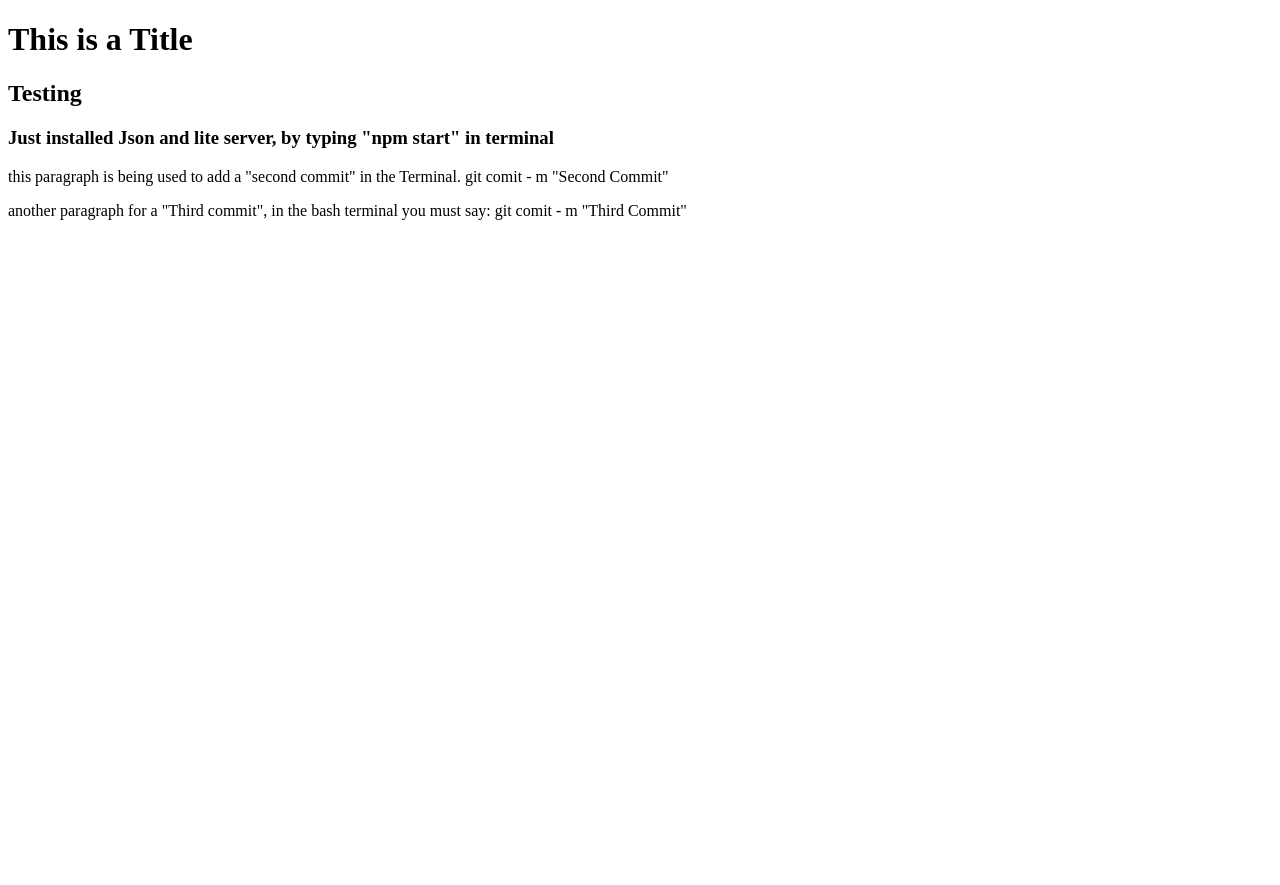
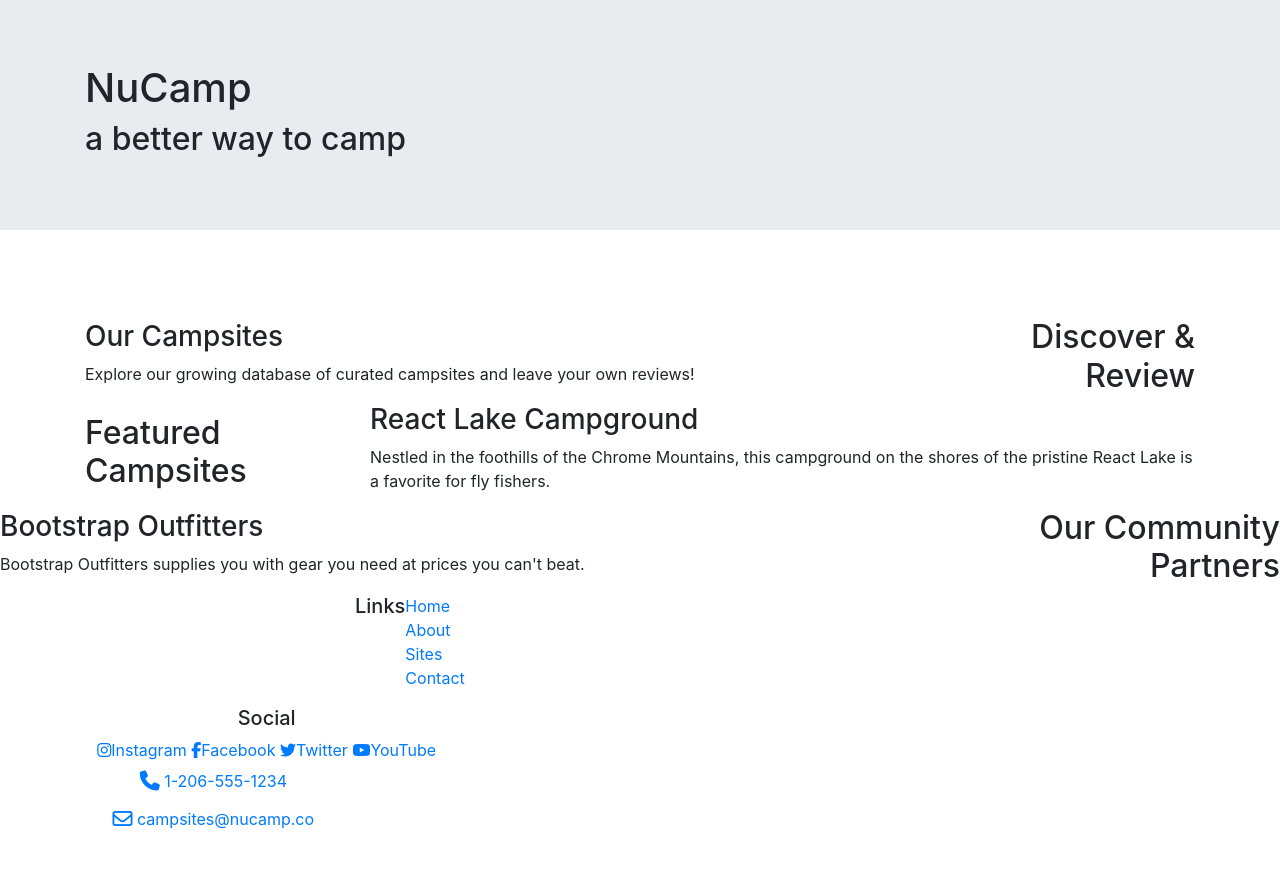
Before and after one commit to gonzagogo/git-test, a website: page index.html in a window 1280 px wide. Before the commit the page ends 800 px from the top, so only its background shows below. Drawn offline with nearby package versions, Linux system fonts and the light colour scheme.

Commit message:
Add files via upload

```diff
--- a/index.html
+++ b/index.html
@@ -1,11 +1,113 @@
 <!DOCTYPE html>
-<html>
+<html lang="en">
+
+<head>
+    <!-- Required meta tags always come first -->
+    <meta charset="utf-8" />
+    <meta name="viewport" content="width=device-width, initial-scale=1" />
+
+    <!-- Bootstrap CSS -->
+    <link rel="stylesheet" href="node_modules/bootstrap/dist/css/bootstrap.min.css" />
+    <!-- Additional CSS must be placed after Bootstrap CSS -->
+    <link rel="stylesheet" href="node_modules/bootstrap-social/bootstrap-social.css" />
+    <link rel="stylesheet" href="node_modules/font-awesome/css/font-awesome.min.css" />
+    <link rel="stylesheet" href="https://fonts.googleapis.com/css?family=Lobster|Open+Sans" />
+    <link rel="stylesheet" href="css/styles.css" />
+    <title>NuCamp: A Better Way To Camp</title>
+</head>
+
+
 <body>
-<h1>This is a Title</h1>
-<h2> Testing </h2>
-<h3> Just installed Json and lite server, by typing "npm start" in terminal </h3>
-    <p>this paragraph is being used to add a "second commit" in the Terminal. git comit - m "Second Commit"</p>
-    <p> another paragraph for a "Third commit", in the bash terminal you must say: git comit - m "Third Commit"</p>
+
+    <header class= "jumbotron jumbotron-fluid">
+        <div class="container">
+            <div class="row">
+                <div class="col">
+
+
+                <h1>NuCamp</h1>
+                <h2>a better way to camp</h2>
+                </div>
+
+        </div>
+    </header>
+    <nav class="navbar navbar-expand-sm navbar-dark sticky-top">
+        <div class="container">
+            <button class="navbar-toggler ml-auto" type="button" data-toggle="collapse" data-target="#nucampNavbar">
+            <span class="navbar-toggler-icon"></span>
+            </button>
+            <div class= "collapse navbar-collapse" id="nucampNavbar">
+                    <ul class ="navbar-nav">
+                    <li class= "nav-item"> <a class="nav-link"href="#"> <i class="fa fa-home fa-lg"></i>Home</a></li>
+                    <li class= "nav-item"> <a class="nav-link"href="aboutus.html"> <i class="fa fa-info fa-lg"></i> About </a></li>
+                    <li class= "nav-item"> <a class="nav-link"href="#"> <i class="fa fa-list fa-lg"></i> Sites </a></li>
+                    <li class= "nav-item"> <a class="nav-link"href="contactus.html"> <i class="fa fa-address-card fa-lg"></i>Contact </a></li>
+                    </ul>
+            </div>
+        </div>
+    </nav>
+<div class= "container">
+    <div class= "row row-content align-items-center">
+        <div class = "col-sm-4 order-sm-last col-md-3">
+
+        <h2 class="text-sm-right">Discover & Review</h2>
+        </div>
+        <div class="col">
+        <h3>Our Campsites</h3>
+        <p>Explore our growing database of curated campsites and leave your own reviews!</p>
+    </div>
+</div>
+
+    <div class= "row row-content align-items-center">
+        <div class = "col-sm-4 col-md-3">
+        <h2>Featured Campsites</h2>
+        </div>
+        <div class="col">
+        <h3>React Lake Campground</h3>
+        <p>Nestled in the foothills of the Chrome Mountains, this campground on the shores of the pristine React Lake is a favorite for fly fishers.</p>
+        </div>
+    </div>
+    </div>
+
+    <div class= "row row-content align-items-center">
+        <div class = "col-sm-4 order-sm-last col-md-3">
+        <h2 class="text-sm-right">Our Community Partners</h2>
+        </div>
+        <div class="col">
+        <h3>Bootstrap Outfitters</h3>
+        <p>Bootstrap Outfitters supplies you with gear you need at prices you can't beat.</p>
+        </div>
+    </div>
+
+    <footer>
+        <div class="container">
+            <div class="row">
+                <div class = "col-4 col-sm-2 offset-1"></div>
+            <h5>Links</h5>
+            <ul class= "list-unstyled">
+                <li><a href="#">Home</a></li>
+                <li><a href="#">About</a></li>
+                <li><a href="#">Sites</a></li>
+                <li><a href="#">Contact</a></li>
+            </ul>
+                </div>
+        </div>
+        <div class="col-6 col-sm-5 text-center">
+            <h5>Social</h5>
+            <a href="http://instagram.com/"> <i class="fa fa-instagram"></i>Instagram</a>
+            <a href="http://facebook.com/"> <i class="fa fa-facebook"></i>Facebook</a>
+            <a href="http://twitter.com/"> <i class="fa fa-twitter"></i>Twitter</a>
+            <a href="http://youtube.com/"> <i class="fa fa-youtube"></i>YouTube</a>
+        </div>
+        <div class= "col-sm-4 text-center">
+            <a role="button" class="btn btn-link" href="tel:+12065551234"> <i class="fa fa-phone fa-lg text-primary"></i> 1-206-555-1234<br />
+            <a role="button" class="btn btn-link" href="mailto:campsites@nucamp.co"> <i class="fa fa-envelope-o fa-lg text-primary"></i> campsites@nucamp.co
+        </div>
+    </div>
+    </footer>
+    <!-- jQuery must come first, then Popper.js, then the Bootstrap JavaScript plugins.-->
+
+
 </body>
 
 </html>
```
Also changed, not shown: aboutus.html (added, +121 -0 lines).
